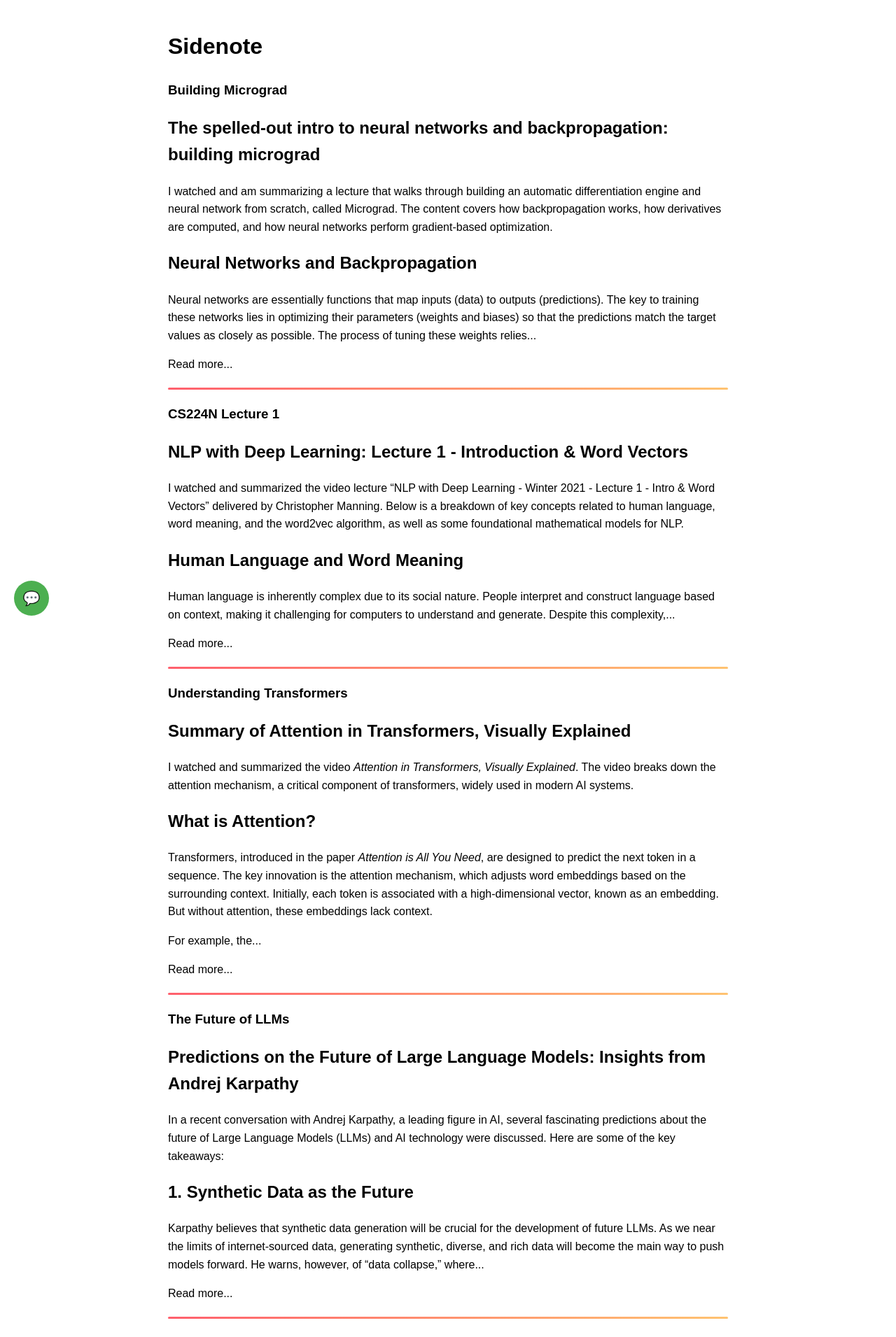
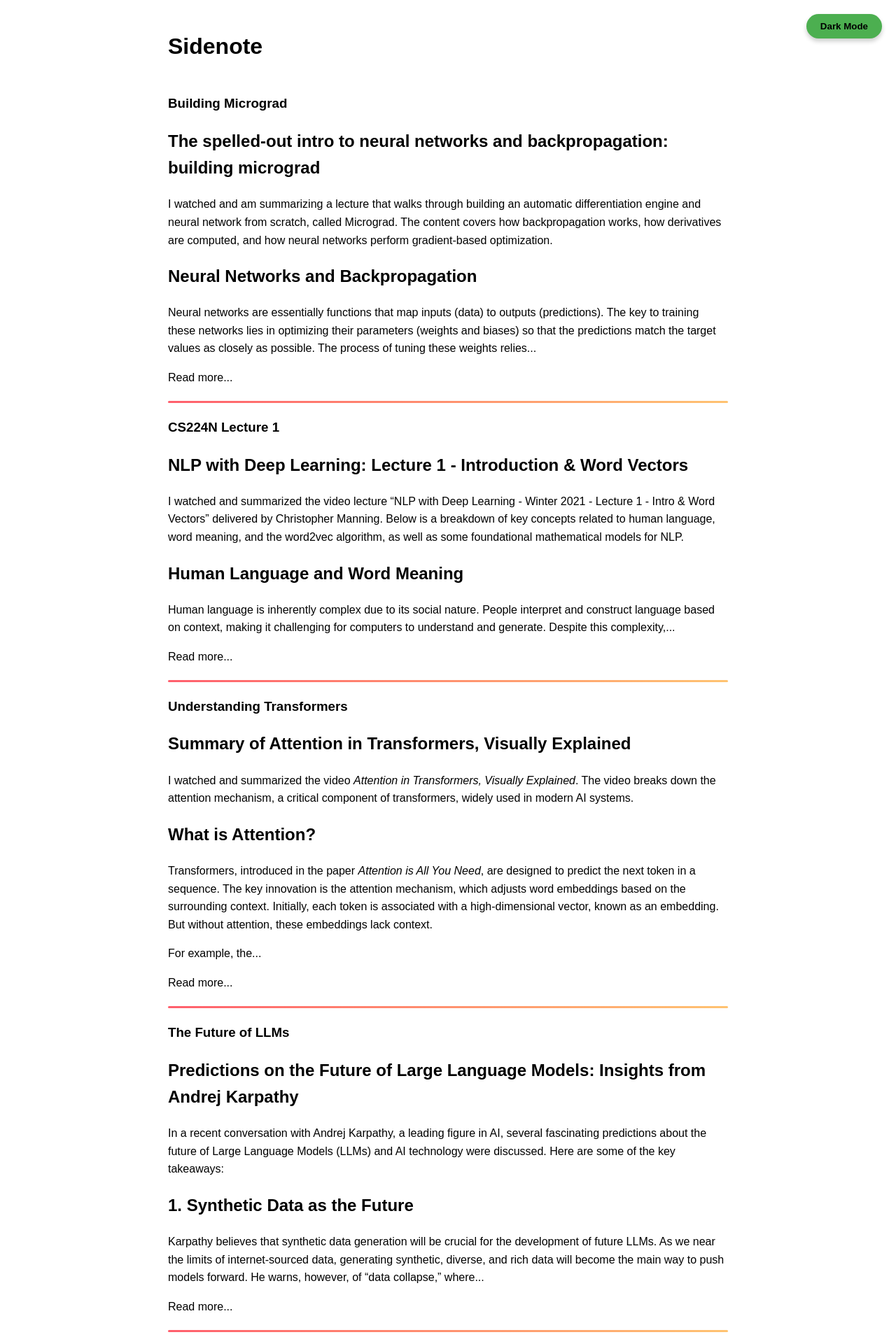
Before and after one commit to itmustalwaysbenight/sidenote, a Jekyll site: the page built from index.html, in a window 1280 px wide. Shown: the top 1911 px of the page at 70% size. Built offline with Jekyll 4.4.1, drawn with Linux system fonts in a browser that asks for light colours.

Commit message:
removing chat popup

```diff
--- a/_layouts/default.html
+++ b/_layouts/default.html
@@ -10,6 +10,15 @@
             --text-color: black;
             --link-color: black;
             --link-hover-color: #4CAF50;
+            --separator-gradient: linear-gradient(90deg, #ff0066, #0099ff, #00ff99);
+        }
+
+        body.dark-mode {
+            --background-color: #121212;
+            --text-color: white; /* Ensure white text in dark mode */
+            --link-color: #bb86fc;
+            --link-hover-color: #03dac6;
+            --separator-gradient: linear-gradient(90deg, #ff0066, #00ffcc, #00ff66);
         }
 
         body {
@@ -27,6 +36,11 @@
             font-family: 'Arial', sans-serif;
         }
 
+        pre {
+            background-color: #f4f4f4;
+            padding: 10px;
+        }
+
         a, a:visited, a:active {
             color: var(--link-color) !important;
             text-decoration: none !important;
@@ -37,131 +51,156 @@
             text-decoration: none !important;
         }
 
+        .separator {
+            height: 3px;
+            background: var(--separator-gradient);
+            margin-top: 20px;
+            margin-bottom: 20px;
+            border-radius: 1.5px;
+        }
+
         footer {
             text-align: center;
             margin-top: 40px;
         }
 
-        /* Button styling shared for chat */
-        .chat-button {
-            position: fixed;
-            bottom: 20px;
-            left: 20px;
-            background-color: #4CAF50;
-            color: white;
+        /* Button styling shared for both "Dark Mode" and "Watch the video" */
+        .button {
+            padding: 10px 20px;
+            background-color: #4CAF50; /* Green in both light and dark mode */
+            color: var(--text-color);
             border: none;
-            border-radius: 50%;
-            width: 50px;
-            height: 50px;
-            font-size: 20px;
+            border-radius: 20px;
             cursor: pointer;
-            z-index: 1000;
+            font-weight: bold;
+            text-decoration: none;
+            transition: background-color 0.3s ease, color 0.3s ease;
+            box-shadow: 0px 4px 6px rgba(0, 0, 0, 0.2);
+            display: inline-block;
         }
 
-        .chat-popup {
-            display: none;
-            position: fixed;
-            bottom: 80px;
-            left: 20px;
-            border: 2px solid #4CAF50;
-            background-color: white;
-            padding: 20px;
-            box-shadow: 0px 4px 6px rgba(0, 0, 0, 0.2);
-            z-index: 1000;
+        .button:hover {
+            background-color: #45a049;
+            color: var(--text-color) !important;
         }
 
-        .chat-popup textarea {
-            width: 100%;
-            height: 100px;
+        .button:active {
+            background-color: #3e8e41;
         }
 
-        .chat-popup button {
-            background-color: #4CAF50;
-            color: white;
-            padding: 10px;
-            border: none;
-            cursor: pointer;
-            margin-top: 10px;
+        /* External link button */
+        .external-link {
+            margin-top: 20px;
+            text-align: center;
         }
 
-        .close-chat {
-            cursor: pointer;
-            font-size: 18px;
-            position: absolute;
-            right: 10px;
-            top: 5px;
+        .external-link a {
+            display: inline-block;
+            padding: 10px 20px;
+            background-color: #4CAF50;
+            color: var(--text-color); /* Set text color dynamically */
+            text-decoration: none;
+            border-radius: 20px;
+            transition: background-color 0.3s ease; /* Remove color transition */
+            font-weight: bold;
+        }
+
+        .external-link a:hover {
+            background-color: #45a049;
+            color: var(--text-color) !important; /* Ensure text color stays the same */
+        }
+
+        .external-link a:active {
+            background-color: #3e8e41;
+        }
+
+        /* Dark mode styles for buttons */
+        body.dark-mode .button {
+            background-color: #4CAF50; /* Ensure button stays green in dark mode */
+            color: white !important;
+        }
+
+        body.dark-mode .button:hover {
+            background-color: #45a049;
+            color: white !important;
+        }
+
+        body.dark-mode .button:active {
+            background-color: #3e8e41;
+        }
+
+        /* Dark mode styles for external link */
+        body.dark-mode .external-link a {
+            background-color: #4CAF50; /* Keep green in dark mode */
+            color: white !important; /* Force white text in dark mode */
+        }
+
+        body.dark-mode .external-link a:hover {
+            background-color: #45a049;
+            color: white !important; /* Ensure white text on hover in dark mode */
+        }
+
+        body.dark-mode .external-link a:active {
+            background-color: #3e8e41;
+        }
+
+        /* Keep Dark Mode button at original fixed position */
+        .dark-mode-toggle {
+            position: fixed;
+            top: 20px;
+            right: 20px;
+            font-weight: bold;
         }
     </style>
 </head>
 <body>
+    <button class="button dark-mode-toggle" id="darkModeToggle">Dark Mode</button>
 
     <header>
-        <h1><a href="{{ site.url }}">{{ site.title }}</a></h1>
+        <h1><a href="https://sidenote.live">{{ site.title }}</a></h1>
     </header>
 
     <main>
+        <!-- Only keep the watch button -->
+        <div style="display: flex; justify-content: flex-end; align-items: center;">
+            {% if page.external_url %}
+            <div class="external-link" style="margin-left: auto;">
+                <a href="{{ page.external_url }}" target="_blank" class="button" style="font-size: 0.9em;">Watch the video</a>
+            </div>
+            {% endif %}
+        </div>
+
+        <!-- Post content (Jekyll will render title and date automatically) -->
         {{ content }}
     </main>
 
-    <footer>
-        {{ site.footer }}
-    </footer>
-
-    <!-- Chat button and popup go here, after the main content -->
-    <button class="chat-button" id="chatButton">💬</button>
-
-    <div class="chat-popup" id="chatPopup">
-        <span class="close-chat" id="closeChat">&times;</span>
-        <h3>Chat with OpenAI</h3>
-        <textarea id="chatMessage" placeholder="Type your message here..."></textarea>
-        <button id="sendChatMessage">Send</button>
-        <div id="chatResponse" style="margin-top: 10px; color: #333;"></div>
-    </div>
+    <footer></footer>
 
     <script>
-        const chatButton = document.getElementById('chatButton');
-        const chatPopup = document.getElementById('chatPopup');
-        const closeChat = document.getElementById('closeChat');
-        const sendChatMessage = document.getElementById('sendChatMessage');
-        const chatResponse = document.getElementById('chatResponse');
-        const chatMessage = document.getElementById('chatMessage');
+        const toggleButton = document.getElementById('darkModeToggle');
+        const body = document.body;
 
-        // Show chat popup when button is clicked
-        chatButton.addEventListener('click', () => {
-            chatPopup.style.display = 'block';
-        });
+        // Check if dark mode is already enabled in localStorage
+        if (localStorage.getItem('darkMode') === 'enabled') {
+            body.classList.add('dark-mode');
+            toggleButton.textContent = 'Light Mode';
+        }
 
-        // Close chat popup
-        closeChat.addEventListener('click', () => {
-            chatPopup.style.display = 'none';
-        });
-
-        // Handle sending the message to OpenAI
-        sendChatMessage.addEventListener('click', async () => {
-            const userMessage = chatMessage.value.trim();
-            if (!userMessage) return;
-
-            // Clear previous response
-            chatResponse.innerText = 'Loading...';
-
-            // Send the message to the serverless function (same as before)
-            const response = await fetch('/.netlify/functions/openai-chat', {
-                method: 'POST',
-                headers: { 'Content-Type': 'application/json' },
-                body: JSON.stringify({ query: userMessage })
-            });
-
-            if (response.ok) {
-                const data = await response.json();
-                chatResponse.innerText = 'AI: ' + data.reply;
+        // Event listener for dark mode toggle button
+        toggleButton.addEventListener('click', function() {
+            body.classList.toggle('dark-mode');
+            if (body.classList.contains('dark-mode')) {
+                toggleButton.textContent = 'Light Mode';
+                localStorage.setItem('darkMode', 'enabled');
             } else {
-                chatResponse.innerText = 'Error: Unable to fetch response from OpenAI.';
+                toggleButton.textContent = 'Dark Mode';
+                localStorage.setItem('darkMode', 'disabled');
             }
-
-            // Clear input
-            chatMessage.value = '';
         });
     </script>
 
+    <script type="text/javascript" async
+      src="https://cdn.jsdelivr.net/npm/mathjax@3/es5/tex-mml-chtml.js">
+    </script>
 </body>
 </html>
```
